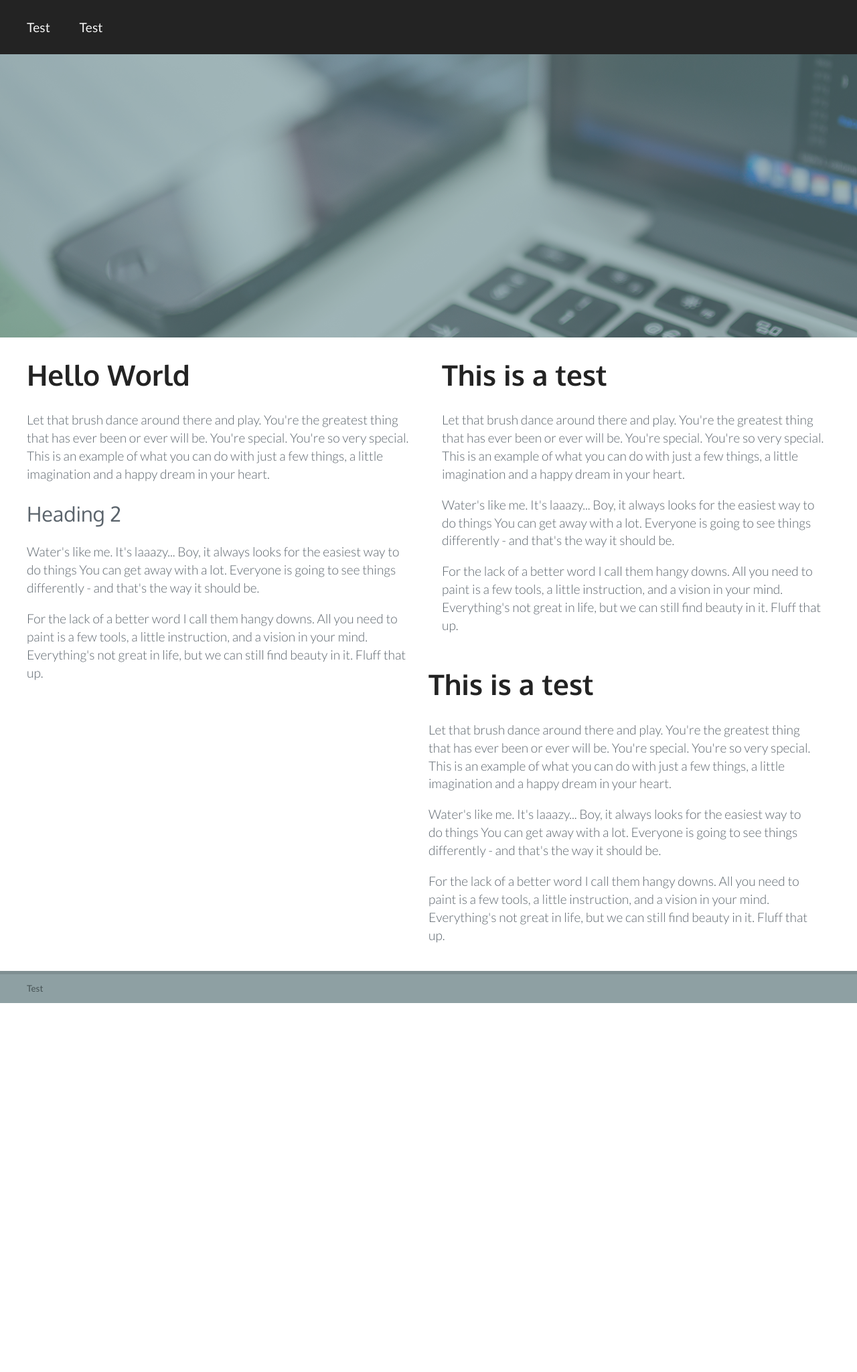
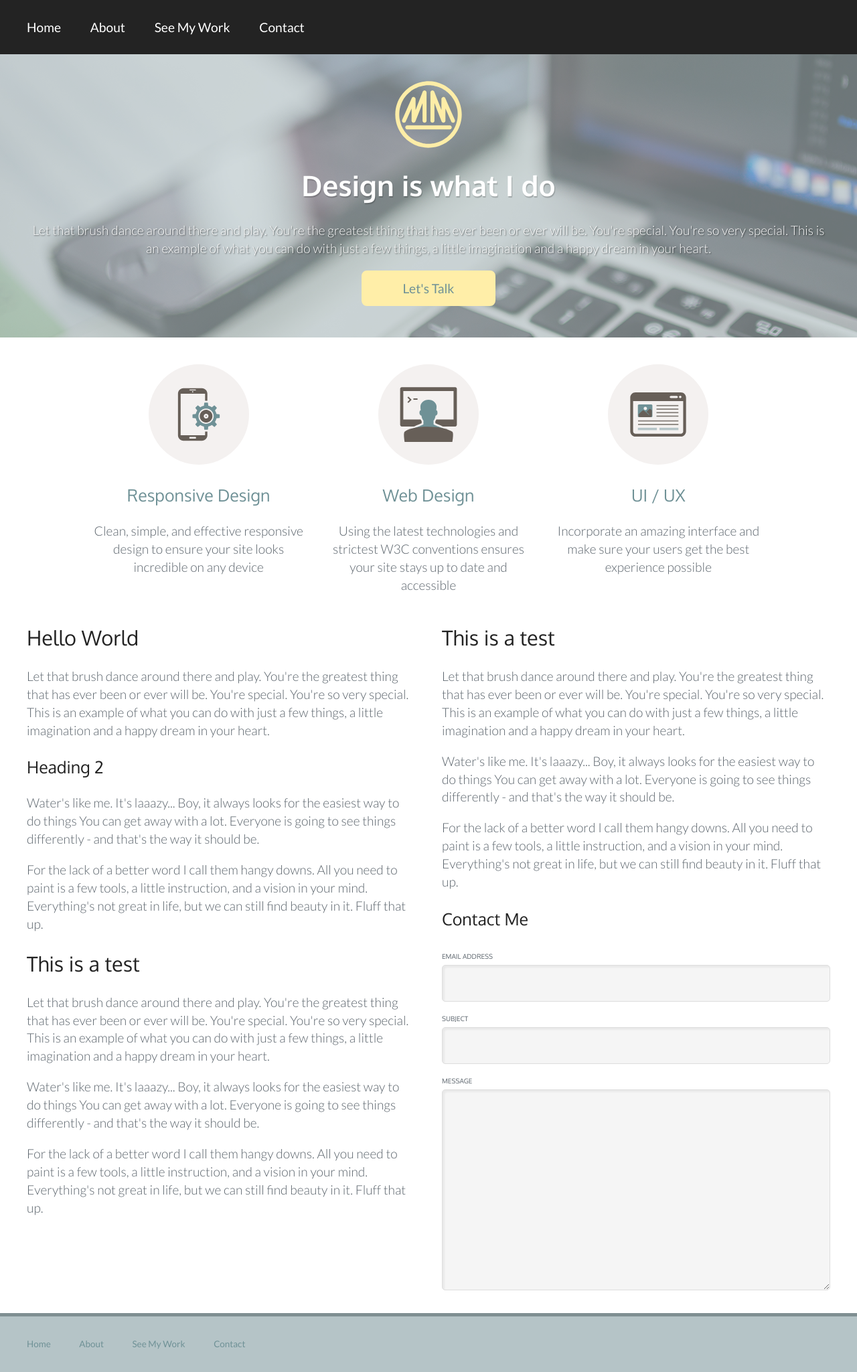
Before and after one commit to mmitchell413/portfolio, a PHP site: page / in a window 1280 px wide. Shown: the whole page at 67% size. Before the commit the page ends 1498 px from the top, so only its background shows below. Run offline with PHP 8.4, Linux system fonts and the light colour scheme; some libraries are stand-ins or nearby versions.

Commit message:
continue HTML mockup (hero banner, featured icons)
implement hero banner updates and featured icon space

```diff
--- a/css/main.css
+++ b/css/main.css
@@ -22,9 +22,9 @@ body {
   max-width: 1200px;
   overflow: hidden;
   margin: 20px auto;
-  background-color: #fff; }
+  background-color: #ffffff; }
 
-header, h1, h2 {
+header, h1, h2, h3 {
   font-family: "Oxygen", sans-serif; }
 
 h1 {
@@ -33,8 +33,13 @@ h1 {
   color: #232323; }
 
 h2 {
-  color: #5b646c;
+  color: #232323;
   font-size: 1.6em;
+  font-weight: 400; }
+
+h3 {
+  color: #232323;
+  font-size: 1.3em;
   font-weight: 400; }
 
 p {
@@ -43,12 +48,28 @@ p {
   font-size: 1em;
   font-weight: 300; }
 
+a {
+  color: #6F9196;
+  text-decoration: none;
+  -webkit-transition: all 0.3s;
+  -moz-transition: all 0.3s;
+  -o-transition: all 0.3s;
+  transition: all 0.3s; }
+
+a:hover {
+  color: #B5C4C7; }
+
 ul {
   padding: 0; }
 
 .container {
   max-width: 1200px;
   margin: 0 auto; }
+
+.center {
+  margin: 0 auto;
+  text-align: center;
+  display: block; }
 
 /* GRID SYSTEM
 -------------------------------------------------------*/
@@ -68,6 +89,15 @@ ul {
     padding-right: 0px; }
   .grid .grid-1-3 {
     width: 33.33333333%; }
+  .grid .grid-1-3:nth-child(3n-1) {
+    padding-left: 20px;
+    padding-right: 20px; }
+  .grid .grid-1-3:nth-child(3n-2) {
+    padding-right: 20px;
+    padding-left: 0px; }
+  .grid .grid-1-3:nth-child(3n) {
+    padding-right: 0px;
+    padding-left: 20px; }
   .grid .grid-1-4 {
     width: 25%; }
   .grid .grid-1-6 {
@@ -105,11 +135,11 @@ ul {
   overflow: visible;
   margin: 5px; }
   .color .blue {
-    background-color: #276179; }
+    background-color: #6F9196; }
   .color .blue-bering {
-    background-color: #096BE8; }
-  .color .blue-pop {
-    background-color: #1792FF; }
+    background-color: #8EA0A3; }
+  .color .blue-slate {
+    background-color: #B5C4C7; }
   .color .blue-sapphire {
     background-color: #0793E8; }
   .color .blue-seashore {
@@ -149,32 +179,38 @@ ul {
 
 /* INPUT STYLES
 ----------------------------------------------------*/
-input {
+input, textarea {
   outline: none;
   margin: 5px 0 10px 0px;
   width: 100%;
+  color: #ddd;
   border: 1px solid #ddd;
   box-shadow: 3px 3px 3px rgba(0, 0, 0, 0.05) inset;
   padding: 15px;
   font-size: 1em;
   font-weight: 300;
   display: inline-block;
-  border-radius: 3px;
+  border-radius: 5px;
   font-family: "Roboto", sans-serif; }
 
 .inputs {
   margin-top: 20px;
   width: 100%; }
 
+textarea {
+  height: 300px; }
+
 label {
   font-family: "Oxygen", sans-serif;
   text-transform: uppercase;
-  font-color: #5b646c;
+  color: #5b646c;
   font-size: 10px;
   margin-top: 10px; }
 
-input[type="text"], input[type="text"].error, input[type="password"] {
+input[type="text"], input[type="text"].error, input[type="password"], input[type="email"], textarea {
   background-color: #f5f5f5;
+  letter-spacing: 1px;
+  font-weight: 300;
   -webkit-transition: all 0.3s;
   -moz-transition: all 0.3s;
   -o-transition: all 0.3s;
@@ -185,8 +221,9 @@ input[type="text"].error {
   color: #f7c7c7;
   border: 1px solid #f7c7c7; }
 
-input[type="text"]:focus, input[type="password"]:focus {
-  border: 1px solid #276179; }
+input[type="text"]:focus, input[type="password"]:focus, input[type="email"]:focus, textarea:focus {
+  border: 1px solid #7f8f92;
+  color: #7f8f92; }
 
 input[type="text"].error:focus {
   color: #f22f2f;
@@ -200,6 +237,14 @@ input[type="text"].error:focus {
   background-color: #232323;
   color: #f5f5f5;
   padding: 10px 0; }
+  .top-nav a {
+    color: #ffffff;
+    -webkit-transition: all 0.3s;
+    -moz-transition: all 0.3s;
+    -o-transition: all 0.3s;
+    transition: all 0.3s; }
+  .top-nav a:hover {
+    color: #B5C4C7; }
 
 .top-nav__list li {
   display: inline-block;
@@ -209,11 +254,35 @@ input[type="text"].error:focus {
 /* FOOTER STYLES
 ----------------------------------------------------------*/
 footer {
-  background-color: #8EA0A3;
+  background-color: #B5C4C7;
   border-top: 5px #7f8f92 solid;
   margin-top: 20px;
+  padding: 20px;
   color: #465254;
   font-size: .7em; }
+  footer ul {
+    list-style: none; }
+    footer ul li {
+      display: inline-block;
+      margin-right: 40px; }
+
+/* BUTTON STYLES
+-----------------------------------------------------------*/
+.btn {
+  border-radius: 8px;
+  padding: 10px;
+  background-color: #FFEEA8;
+  border: 5px solid #FFEEA8;
+  display: block;
+  width: 200px; }
+
+.btn__ghost {
+  background-color: transparent;
+  color: #FFEEA8;
+  font-size: 1.2em;
+  font-weight: 700;
+  text-transform: uppercase;
+  text-shadow: 1px 2px 0px rgba(0, 0, 0, 0.2); }
 
 /* IMAGE STYLES
 -----------------------------------------------------------*/
@@ -221,10 +290,26 @@ footer {
 .hero-img {
   background-image: url("../img/hero.png");
   background-size: cover;
-  height: 423px; }
-  .hero-img .hero-img__color-overlay {
-    opacity: .6;
-    background-color: #6F9196;
-    height: 423px; }
+  height: 423px;
+  text-align: center;
+  padding: 20px 0 0 0;
+  margin: 0 0 40px 0; }
+  .hero-img h1, .hero-img p {
+    color: #ffffff; }
+  .hero-img h1 {
+    text-shadow: 1px 2px 1px rgba(0, 0, 0, 0.2); }
+  .hero-img p {
+    text-shadow: 1px 1px 2px rgba(0, 0, 0, 0.6); }
+  .hero-img .logo {
+    width: 100px;
+    margin: 20px auto 0 auto;
+    display: block; }
+
+.featured {
+  max-width: 1000px; }
+  .featured img {
+    width: 150px; }
+  .featured h3 {
+    color: #6F9196; }
 
 /*# sourceMappingURL=main.css.map */
--- a/css/main.scss
+++ b/css/main.scss
@@ -1,6 +1,7 @@
-$blue: #276179;
-$blue-bering: #096BE8;
-$blue-pop: #1792FF;
+$blue: #6F9196;
+$blue-bering: #8EA0A3;
+$blue-slate: #B5C4C7;
+$blue-shale: #7f8f92;
 $blue-sapphire: #0793E8;
 $blue-seashore: #13BBFF;
 $red-crimson: #f22f2f;
@@ -8,6 +9,8 @@ $red-salmon: #e45d5d;
 $red-love: #f7c7c7;
 $green-lush: #5fda68;
 $green-lime: #a5ef9f;
+$yellow-canary: #FFEEA8;
+$tan: #DBD5BF;
 $gray-granite: #232323;
 $gray-doom: #5b646c;
 $white-off: #f5f5f5;
@@ -59,7 +62,7 @@ body{
 	max-width:1200px;
 	overflow:hidden;
 	margin:20px auto;
-	background-color:#fff;
+	background-color:$white;
 }
 
 header{
@@ -73,9 +76,15 @@ h1{
 }
 h2{
 	@extend header;
-	color:$gray-doom;
+	color:$gray-granite;
 	font-size:1.6em;
 	font-weight:400;
+}
+h3{
+    @extend header;
+    color:$gray-granite;
+    font-size:1.3em;
+    font-weight:400;
 }
 p{
 	color: $gray-doom;
@@ -83,12 +92,25 @@ p{
 	font-size:1em;
 	font-weight:300;
 }
+a{
+    color:$blue;
+    text-decoration:none;
+    @include transition(.3s);
+}
+a:hover{
+    color:$blue-slate;
+}
 ul{
     padding:0;
 }
 .container{
     max-width:1200px;
     margin:0 auto;
+}
+.center{
+    margin:0 auto;
+    text-align:center;
+    display:block;
 }
 
 /* GRID SYSTEM
@@ -115,6 +137,18 @@ ul{
 	.grid-1-3{
 		width:33.33333333%;
 	}
+    .grid-1-3:nth-child(3n-1){
+        padding-left:20px;
+        padding-right:20px;
+    }
+    .grid-1-3:nth-child(3n-2){
+        padding-right:20px;
+        padding-left:0px;
+    }
+    .grid-1-3:nth-child(3n){
+        padding-right:0px;
+        padding-left:20px;
+    }
 	.grid-1-4{
 		width:25%;
 	}
@@ -171,8 +205,8 @@ ul{
 		.blue-bering{
 			background-color:$blue-bering;
 		}
-		.blue-pop{
-			background-color:$blue-pop;
+		.blue-slate{
+			background-color:$blue-slate;
 		}
 		.blue-sapphire{
 			background-color:$blue-sapphire;
@@ -222,32 +256,38 @@ ul{
 /* INPUT STYLES
 ----------------------------------------------------*/
 
-input{
+input, textarea{
 	outline:none;
 	margin: 5px 0 10px 0px;
 	width:100%;
+    color:#ddd;
 	border:1px solid #ddd;
 	box-shadow:3px 3px 3px rgba(0,0,0,.05) inset;
 	padding:15px;
     font-size:1em;
     font-weight:300;
 	display:inline-block;
-	border-radius:3px;
+	border-radius:5px;
 	@include font-roboto;
 }
 .inputs{
 	margin-top:20px;
 	width:100%;
 }
+textarea{
+    height:300px;
+}
 label{
 	@include font-oxygen;
 	text-transform:uppercase;
-	font-color:$gray-doom;
+	color:$gray-doom;
 	font-size:10px;
 	margin-top:10px;
 }
-input[type="text"], input[type="password"]{
+input[type="text"], input[type="password"], input[type="email"], textarea{
 	background-color: $white-off;
+    letter-spacing:1px;
+    font-weight:300;
 	@include transition(.3s);
 }
 input[type="text"].error{
@@ -256,8 +296,9 @@ input[type="text"].error{
 	color:$red-love;
 	border:1px solid $red-love;
 }
-input[type="text"]:focus, input[type="password"]:focus{
-	border:1px solid $blue;
+input[type="text"]:focus, input[type="password"]:focus, input[type="email"]:focus, textarea:focus{
+	border:1px solid $blue-shale;
+    color:$blue-shale;
 }
 input[type="text"].error:focus{
 	color:$red-crimson;
@@ -274,6 +315,13 @@ input[type="text"].error:focus{
     background-color: $gray-granite;
     color: $white-off;
     padding: 10px 0;
+    a{
+        color:$white;
+        @include transition(.3s);
+    }
+    a:hover{
+        color:$blue-slate;
+    }
 }
 .top-nav__list li{
     display:inline-block;
@@ -286,11 +334,49 @@ input[type="text"].error:focus{
 ----------------------------------------------------------*/
 
 footer{
-    background-color:#8EA0A3;
-    border-top:5px #7f8f92 solid;
+    background-color:$blue-slate;
+    border-top:5px $blue-shale solid;
     margin-top:20px;
+    padding:20px;
     color:#465254;
     font-size:.7em;
+    ul{
+        list-style:none;
+        li{
+            display:inline-block;
+            margin-right:40px;
+        }
+    }
+}
+
+
+/* BUTTON STYLES
+-----------------------------------------------------------*/
+
+.btn{
+    border-radius:8px;
+    padding:10px;
+    background-color:$yellow-canary;
+    border: 5px solid $yellow-canary;
+    display:block;
+    width:200px;
+}
+.btn__ghost{
+    background-color:transparent;
+    color:$yellow-canary;
+    font-size:1.2em;
+    font-weight:700;
+    text-transform:uppercase;
+    text-shadow:1px 2px 0px rgba(0,0,0,.2);
+}
+.btn__yellow{
+
+}
+.btn__submit{
+
+}
+.btn__clear{
+
 }
 
 
@@ -302,9 +388,31 @@ footer{
     background-image:url('../img/hero.png');
     background-size:cover;
     height:423px;
-    .hero-img__color-overlay{
-        opacity:.6;
-        background-color:#6F9196;
-        height:423px;
+    text-align:center;
+    padding:20px 0 0 0;
+    margin: 0 0 40px 0;
+    h1, p{
+        color:$white;
+    }
+    h1{
+        text-shadow: 1px 2px 1px rgba(0,0,0,.2);
+    }
+    p{
+        text-shadow: 1px 1px 2px rgba(0,0,0,.6);
+    }
+    .logo{
+        width:100px;
+        margin:20px auto 0 auto;
+        display:block;
     }
 }
+
+.featured{
+    max-width:1000px;
+    img{
+        width:150px;
+    }
+    h3{
+        color:$blue;
+    }
+}
--- a/index.html
+++ b/index.html
@@ -17,50 +17,85 @@
         <div class="top-nav">
             <div class="container">
                 <ul class="top-nav__list">
-                    <li>Test</li>
-                    <li>Test</li>
+                    <li><a href="#">Home</a></li>
+                    <li><a href="#">About</a></li>
+                    <li><a href="#">See My Work</a></li>
+                    <li><a href="#">Contact</a></li>
                 </ul>
             </div>
         </div>
         <div class="hero-img">
-            <div class="hero-img__color-overlay">
-                <div class="container">
-
-                </div>
+            <div class="container">
+                <img class="logo" src="img/logo.svg" alt="Matt Mitchell logo">
+                <h1>Design is what I do</h1>
+                <p>Let that brush dance around there and play. You're the greatest thing that has ever been or ever will be. You're special. You're so very special. This is an example of what you can do with just a few things, a little imagination and a happy dream in your heart.</p>
+                <a class="btn center" href="#">Let's Talk</a>
             </div>
         </div>
         <div class="container">
+            <div class="grid featured center">
+                <div class="grid-1-3 center">
+                    <img src="img/responsive.svg" />
+                    <h3>Responsive Design</h3>
+                    <p>Clean, simple, and effective responsive design to ensure your site looks incredible on any device</p>
+                </div>
+                <div class="grid-1-3 center">
+                    <img src="img/web-design.svg" />
+                    <h3>Web Design</h3>
+                    <p>Using the latest technologies and strictest W3C conventions ensures your site stays up to date and accessible </p>
+                </div>
+                <div class="grid-1-3 center">
+                    <img src="img/ux.svg" />
+                    <h3>UI / UX</h3>
+                    <p>Incorporate an amazing interface and make sure your users get the best experience possible</p>
+                </div>
+            </div>
             <div class="grid">
                 <div class="grid-1-2">
-                    <h1>Hello World</h1>
-                    <p>Let that brush dance around there and play. You're the greatest thing that has ever been or ever will be. You're special. You're so very special. This is an example of what you can do with just a few things, a little imagination and a happy dream in your heart.</p>
-                    <h2>Heading 2</h2>
-<p>Water's like me. It's laaazy... Boy, it always looks for the easiest way to do things You can get away with a lot. Everyone is going to see things differently - and that's the way it should be.</p>
+                    <h2>Hello World</h1>
+                    <p>Let that brush dance around there and play. You're the greatest thing that has ever been or ever will be. You're special. You're so very special. This is an example of what you can do with just a few                      things, a little imagination and a happy dream in your heart.</p>
+                    <h3>Heading 2</h2>
+                    <p>Water's like me. It's laaazy... Boy, it always looks for the easiest way to do things You can get away with a lot. Everyone is going to see things differently - and that's the way it should be.</p>
 
-<p>For the lack of a better word I call them hangy downs. All you need to paint is a few tools, a little instruction, and a vision in your mind. Everything's not great in life, but we can still find beauty in it. Fluff that up.</p>
+                    <p>For the lack of a better word I call them hangy downs. All you need to paint is a few tools, a little instruction, and a vision in your mind. Everything's not great in life, but we can still find                          beauty in it. Fluff that up.</p>
+                    <h2>This is a test</h1>
+                    <p>Let that brush dance around there and play. You're the greatest thing that has ever been or ever will be. You're special. You're so very special. This is an example of what you can do with just a few                      things, a little imagination and a happy dream in your heart.</p>
+
+                    <p>Water's like me. It's laaazy... Boy, it always looks for the easiest way to do things You can get away with a lot. Everyone is going to see things differently - and that's the way it should be.</p>
+
+                    <p>For the lack of a better word I call them hangy downs. All you need to paint is a few tools, a little instruction, and a vision in your mind. Everything's not great in life, but we can still find                          beauty in it. Fluff that up.</p>
                 </div>
                 <div class="grid-1-2">
-                    <h1>This is a test</h1>
-                    <p>Let that brush dance around there and play. You're the greatest thing that has ever been or ever will be. You're special. You're so very special. This is an example of what you can do with just a few things, a little imagination and a happy dream in your heart.</p>
+                    <h2>This is a test</h1>
+                    <p>Let that brush dance around there and play. You're the greatest thing that has ever been or ever will be. You're special. You're so very special. This is an example of what you can do with just a few                      things, a little imagination and a happy dream in your heart.</p>
 
-<p>Water's like me. It's laaazy... Boy, it always looks for the easiest way to do things You can get away with a lot. Everyone is going to see things differently - and that's the way it should be.</p>
+                    <p>Water's like me. It's laaazy... Boy, it always looks for the easiest way to do things You can get away with a lot. Everyone is going to see things differently - and that's the way it should be.</p>
 
-<p>For the lack of a better word I call them hangy downs. All you need to paint is a few tools, a little instruction, and a vision in your mind. Everything's not great in life, but we can still find beauty in it. Fluff that up.</p>
+                    <p>For the lack of a better word I call them hangy downs. All you need to paint is a few tools, a little instruction, and a vision in your mind. Everything's not great in life, but we can still find                          beauty in it. Fluff that up.</p>
+
+                    <h3>Contact Me</h2>
+                    <form id="contact__home">
+                        <label for="contact__email">Email Address</label>
+                        <input id="contact__email" type="email" />
+                        <label for="contact__subject">Subject</label>
+                        <input id="contact__subject" type="text" />
+                        <label for="contact__message">Message</label>
+                        <textarea id="contact__message"></textarea>
+                    </form>
+
                 </div>
-                <div class="grid-1-2">
-                    <h1>This is a test</h1>
-                    <p>Let that brush dance around there and play. You're the greatest thing that has ever been or ever will be. You're special. You're so very special. This is an example of what you can do with just a few things, a little imagination and a happy dream in your heart.</p>
+                <div class="grid-1-2 clear">
 
-<p>Water's like me. It's laaazy... Boy, it always looks for the easiest way to do things You can get away with a lot. Everyone is going to see things differently - and that's the way it should be.</p>
-
-<p>For the lack of a better word I call them hangy downs. All you need to paint is a few tools, a little instruction, and a vision in your mind. Everything's not great in life, but we can still find beauty in it. Fluff that up.</p>
                 </div>
             </div>
         </div>
         <footer>
             <div class="container">
                 <ul>
-                    <li>Test</li>
+                    <li><a href="#">Home</a></li>
+                    <li><a href="#">About</a></li>
+                    <li><a href="#">See My Work</a></li>
+                    <li><a href="#">Contact</a></li>
                 </ul>
             </div>
         </footer>
--- a/style-guide.html
+++ b/style-guide.html
@@ -17,7 +17,7 @@
                 <h2>Primary Colors</h2>
                 <div class="color"><div class="blue"></div></div>
                 <div class="color"><div class="blue-bering"></div></div>
-                <div class="color"><div class="blue-pop"></div></div>
+                <div class="color"><div class="blue-slate"></div></div>
                 <div class="color"><div class="blue-sapphire"></div></div>
                 <div class="color"><div class="blue-seashore"></div></div>
             </div>
```
Also changed, not shown: img/hero.png, img/logo.svg (added), img/responsive.svg (added), img/ux.svg (added), img/web-design.svg (added), 3 other files.
